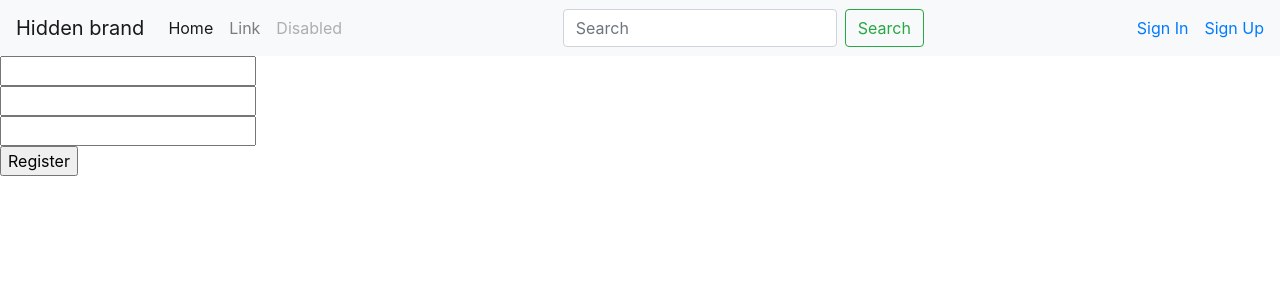
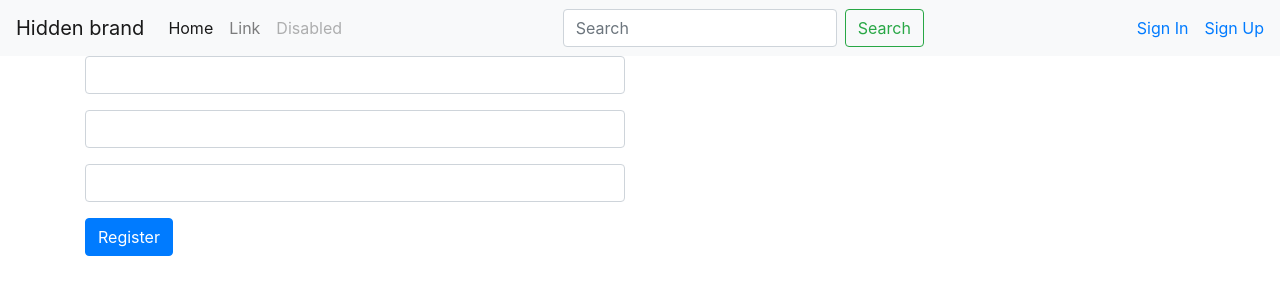
Before and after one commit to PeterLion/inyanjacourseui-react, a React (Create React App) app: page /register in a window 1280 px wide. Shown: the top 300 px of the page. Built offline with nearby package versions, Linux system fonts and the light colour scheme.

Commit message:
I have configured bootstrap in forms

```diff
--- a/src/components/program/CreateProgram.js
+++ b/src/components/program/CreateProgram.js
@@ -30,12 +30,20 @@ class CreateProgram extends Component {
     }
     render() {
         return (
-            <div>
-                <form onSubmit={this.onSubmit}>
-                    <div><input type="text" name="name" value={this.state.name} onChange={this.onChange} /></div>
-                    <div><textarea name="description" value={this.state.description} onChange={this.onChange}></textarea></div>
-                    <div><input type="submit" value="Create Program" /></div>
-                </form>
+            <div className="container">
+                <div className="row">
+                    <div className="col-md-6 sm-12 lg-6">
+                        <form onSubmit={this.onSubmit}>
+                            <div className="form-group">
+                                <input type="text" className="form-control" name="name" value={this.state.name} onChange={this.onChange} /></div>
+                            <div className="form-group">
+                                <textarea name="description" className="form-control" value={this.state.description} onChange={this.onChange}></textarea></div>
+                            <div className="form-group">
+                                <input type="submit" className="btn btn-primary" value="Create Program" /></div>
+                        </form>
+                    </div>
+                </div>
+
             </div>
         )
     }
--- a/src/components/user/Login.js
+++ b/src/components/user/Login.js
@@ -46,16 +46,24 @@ class Login extends Component {
     render() {
         const { errors } = this.state
         return (
-            <div>
-                <form onSubmit={this.onSubmit}>
-                    <div><input className={classnames("", { "is-invalid": errors.emailError })} type="text" name="email" value={this.state.email} onChange={this.onChange} />
-                        {errors.emailError && (
-                            <div className="invalid-feedback">{errors.emailError}</div>
-                        )}
+            <div className="container">
+                <div className="row">
+                    <div className="col-md-6">
+                        <form onSubmit={this.onSubmit}>
+                            <div className="form-group">
+                                <input className={classnames("form-control", { "is-invalid": errors.emailError })} type="text" name="email" value={this.state.email} onChange={this.onChange} />
+                                {errors.emailError && (
+                                    <div className="invalid-feedback">{errors.emailError}</div>
+                                )}
+                            </div>
+                            <div className="form-group">
+                                <input type="password" className="form-control" name="password" value={this.state.password} onChange={this.onChange} /></div>
+                            <div className="form-group">
+                                <input className="btn btn-primary" type="submit" value="Login" /></div>
+                        </form>
                     </div>
-                    <div><input type="password" name="password" value={this.state.password} onChange={this.onChange} /></div>
-                    <div><input type="submit" value="Login" /></div>
-                </form>
+                </div>
+
             </div>
         )
     }
--- a/src/components/user/Register.js
+++ b/src/components/user/Register.js
@@ -39,21 +39,26 @@ class Register extends Component {
     }
     render() {
         return (
-            <div>
-                <form onSubmit={this.onSubmit}>
-                    <div>
-                        <input type="text" name="name" value={this.state.name} onChange={this.onChange} />
+            <div className="container">
+                <div className="row">
+                    <div className="col-md-6">
+                        <form onSubmit={this.onSubmit}>
+                            <div className="form-group">
+                                <input type="text" className="form-control" name="name" value={this.state.name} onChange={this.onChange} />
+                            </div>
+                            <div className="form-group">
+                                <input type="text" className="form-control" name="email" value={this.state.email} onChange={this.onChange} />
+                            </div>
+                            <div className="form-group">
+                                <input type="password" className="form-control" name="password" value={this.state.password} onChange={this.onChange} />
+                            </div>
+                            <div className="form-group">
+                                <input type="submit" className="btn btn-primary" value="Register" />
+                            </div>
+                        </form>
                     </div>
-                    <div>
-                        <input type="text" name="email" value={this.state.email} onChange={this.onChange} />
-                    </div>
-                    <div>
-                        <input type="password" name="password" value={this.state.password} onChange={this.onChange} />
-                    </div>
-                    <div>
-                        <input type="submit" value="Register" />
-                    </div>
-                </form>
+                </div>
+
             </div>
         )
     }
```
